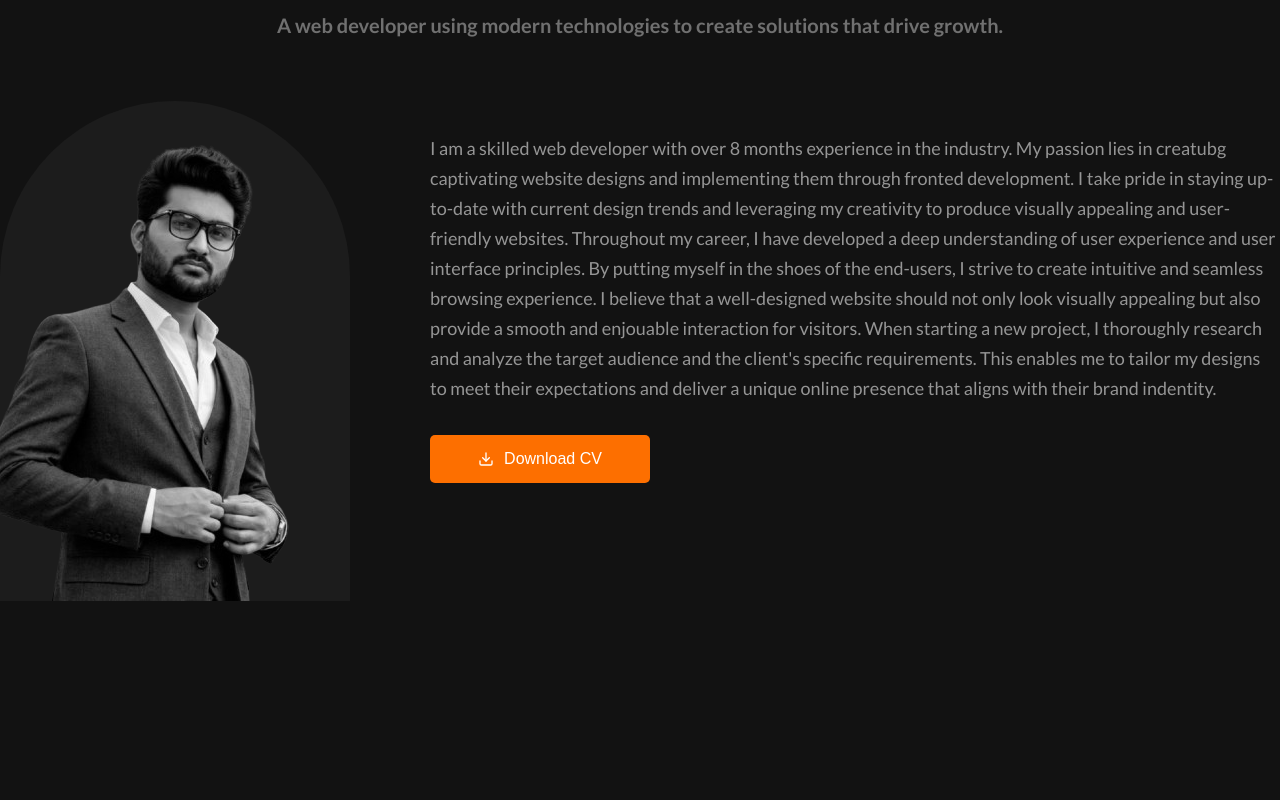
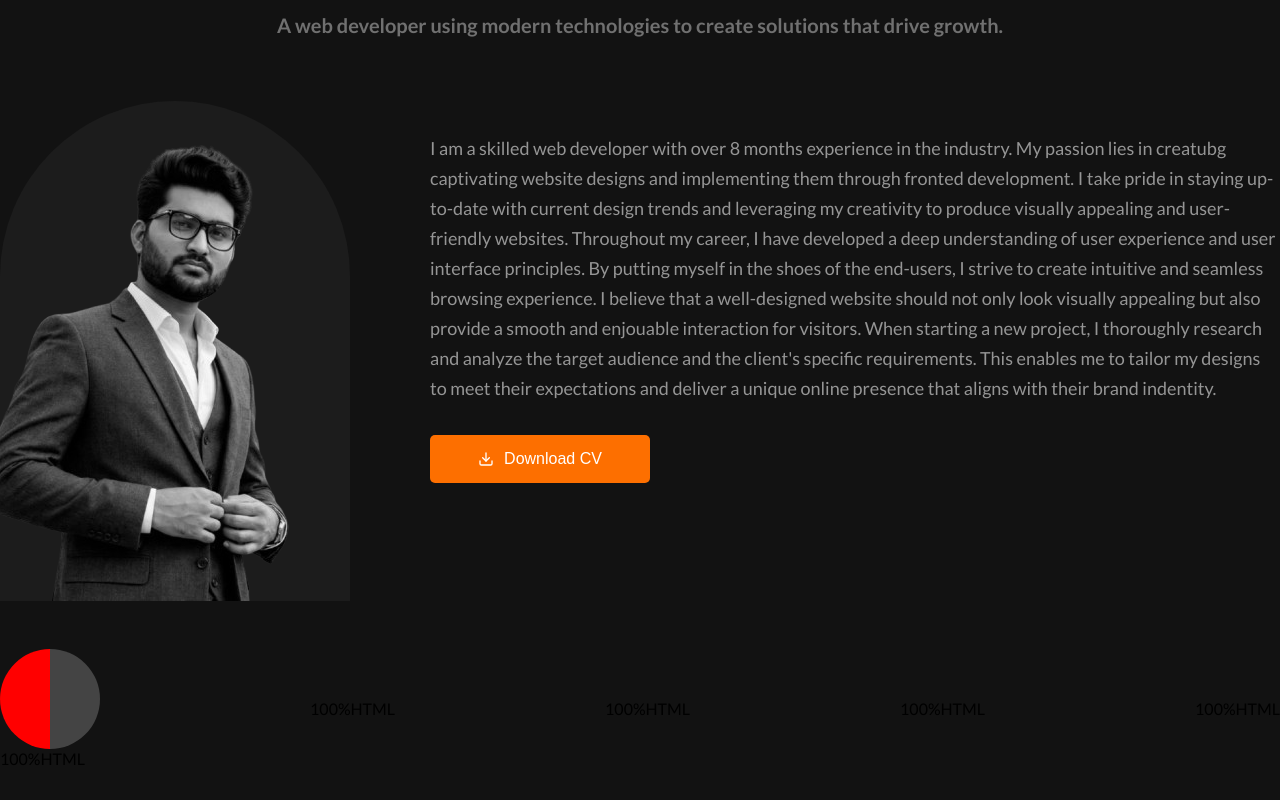
Before and after one commit to ALI-RAZA816/Personal-Portfolio, a React (Vite) app: page / in a window 1280 px wide. Shown: the part 1708-2508 px from the top of the page. Before the commit the page ends 2389 px from the top, so only its background shows below. Built offline with nearby package versions, Linux system fonts and the light colour scheme.

Commit message:
adding skills

```diff
--- a/src/Component/About.jsx
+++ b/src/Component/About.jsx
@@ -15,6 +15,33 @@ export default function About() {
                         <button><LuDownload /><span>Download CV</span></button>
                     </div>
                 </div>
+                <div className={style.skillStat}>
+                    <div className={style.box1}>
+                        <div className={style.circle1}></div>
+                        <span>100%</span>
+                        <span>HTML</span>
+                    </div>
+                    <div className={style.box1}>
+                        <div className={style.circle2}></div>
+                        <span>100%</span>
+                        <span>HTML</span>
+                    </div>
+                    <div className={style.box1}>
+                        <div className={style.circle3}></div>
+                        <span>100%</span>
+                        <span>HTML</span>
+                    </div>
+                    <div className={style.box1}>
+                        <div className={style.circle4}></div>
+                        <span>100%</span>
+                        <span>HTML</span>
+                    </div>
+                    <div className={style.box1}>
+                        <div className={style.circle5}></div>
+                        <span>100%</span>
+                        <span>HTML</span>
+                    </div>
+                </div>
             </div>
         </div>
     )
--- a/src/css/About.module.css
+++ b/src/css/About.module.css
@@ -74,3 +74,17 @@
     color: #fff;
     background-color: #FD6F00;
 }
+
+
+.skillStat{
+    display: flex;
+    align-items: center;
+    justify-content: space-between;
+}
+
+.circle1{
+    height: 100px;
+    width: 100px;
+    background: #444 linear-gradient(to left,transparent 50%, red 0);
+    border-radius: 50%;
+}
```
